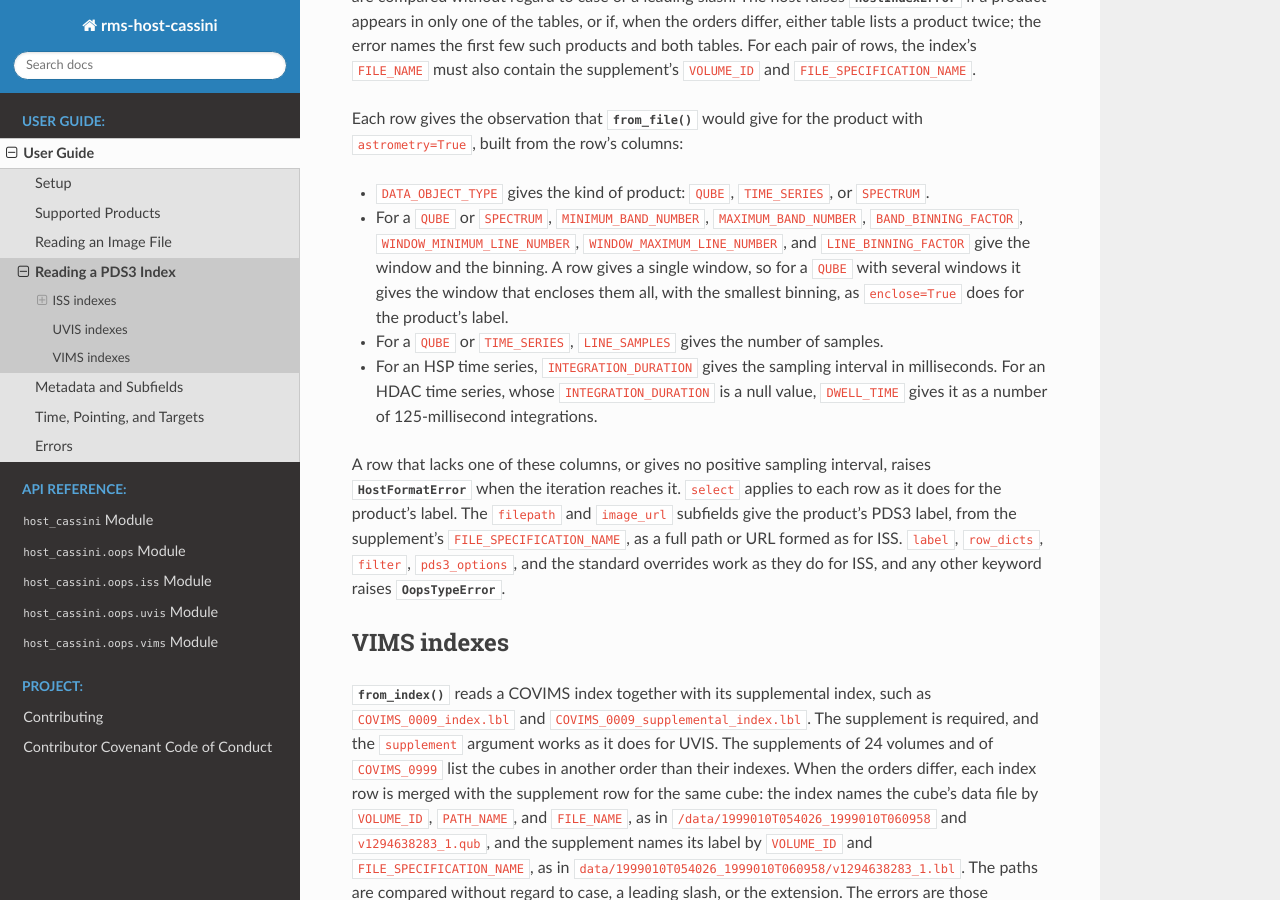
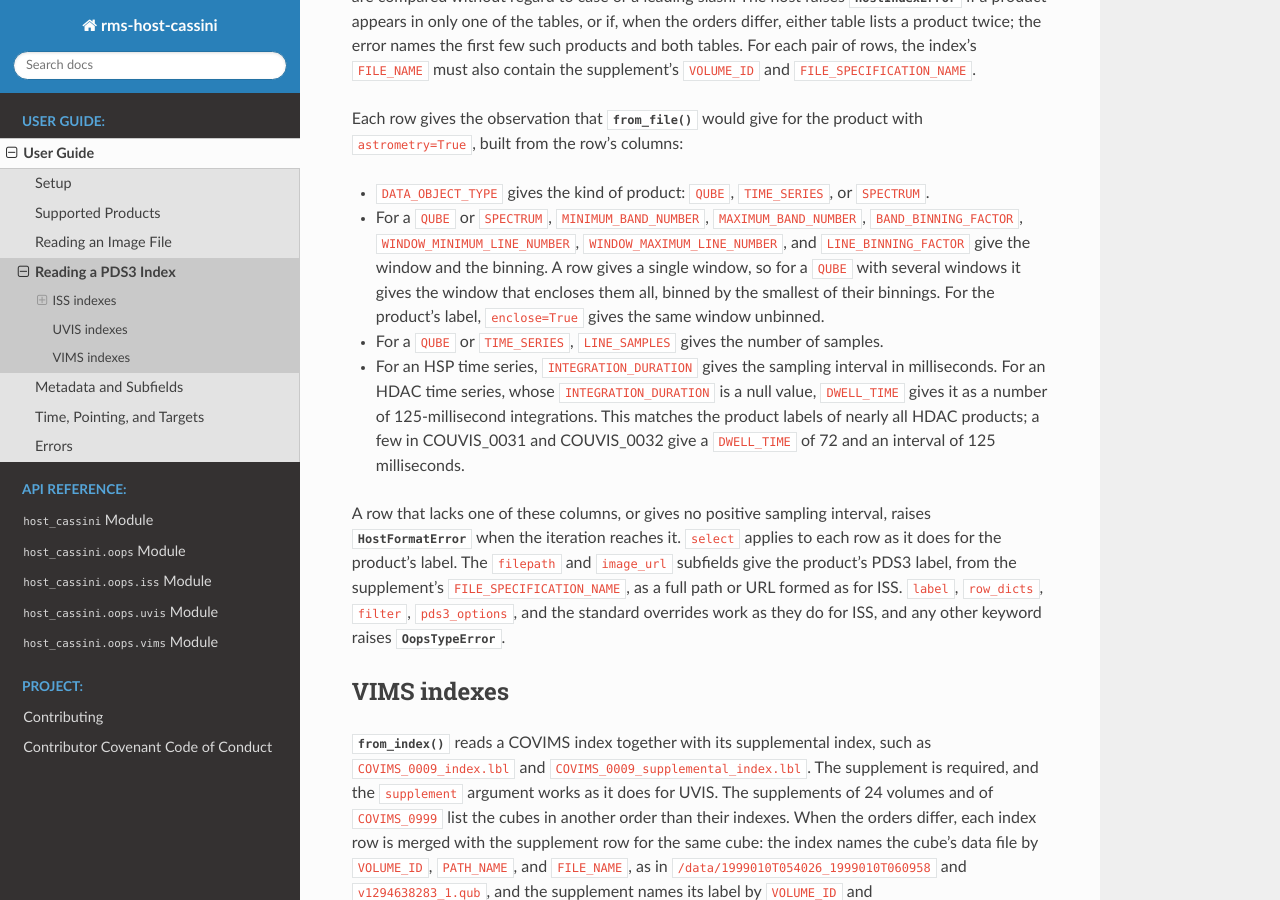
Before and after one commit to SETI/rms-host-cassini, a Sphinx documentation site: the page built from docs/user_guide/user_guide_index.rst, in a window 1280 px wide and 900 px high, scrolled down 3163 px. Built offline with Sphinx 7.4.7 and the Read the Docs theme 3.1.0, drawn with Linux system fonts in a browser that asks for light colours.

Commit message:
Describe the UVIS HDAC interval and windows exactly
An index row gives the window that encloses every window of a
multi-window QUBE, binned by the smallest of their binnings;
from_file(enclose=True) gives the same window unbinned. The HDAC
interval rule (125 ms times DWELL_TIME) matches 1,555 of 1,559 sampled
labels; the other 4, in COUVIS_0031 and COUVIS_0032, give DWELL_TIME 72
and 125 ms.

Co-Authored-By: Claude Opus 5.5 <noreply@anthropic.com>
Claude-Session: https://claude.ai/code/session_01RG3ZiBNx376YVT9xgP1ET9

```diff
--- a/docs/user_guide/user_guide_index.rst
+++ b/docs/user_guide/user_guide_index.rst
@@ -164,12 +164,14 @@ Each row gives the observation that
   ``BAND_BINNING_FACTOR``, ``WINDOW_MINIMUM_LINE_NUMBER``,
   ``WINDOW_MAXIMUM_LINE_NUMBER``, and ``LINE_BINNING_FACTOR`` give the window and the
   binning. A row gives a single window, so for a ``QUBE`` with several windows it gives
-  the window that encloses them all, with the smallest binning, as ``enclose=True``
-  does for the product's label.
+  the window that encloses them all, binned by the smallest of their binnings. For the
+  product's label, ``enclose=True`` gives the same window unbinned.
 - For a ``QUBE`` or ``TIME_SERIES``, ``LINE_SAMPLES`` gives the number of samples.
 - For an HSP time series, ``INTEGRATION_DURATION`` gives the sampling interval in
   milliseconds. For an HDAC time series, whose ``INTEGRATION_DURATION`` is a null value,
-  ``DWELL_TIME`` gives it as a number of 125-millisecond integrations.
+  ``DWELL_TIME`` gives it as a number of 125-millisecond integrations. This matches the
+  product labels of nearly all HDAC products; a few in COUVIS_0031 and COUVIS_0032 give
+  a ``DWELL_TIME`` of 72 and an interval of 125 milliseconds.
 
 A row that lacks one of these columns, or gives no positive sampling interval, raises
 :exc:`~oops.host.HostFormatError` when the iteration reaches it. ``select`` applies to
```
Also changed, not shown: CLAUDE.md (+4 -2 lines), 1 other file.
